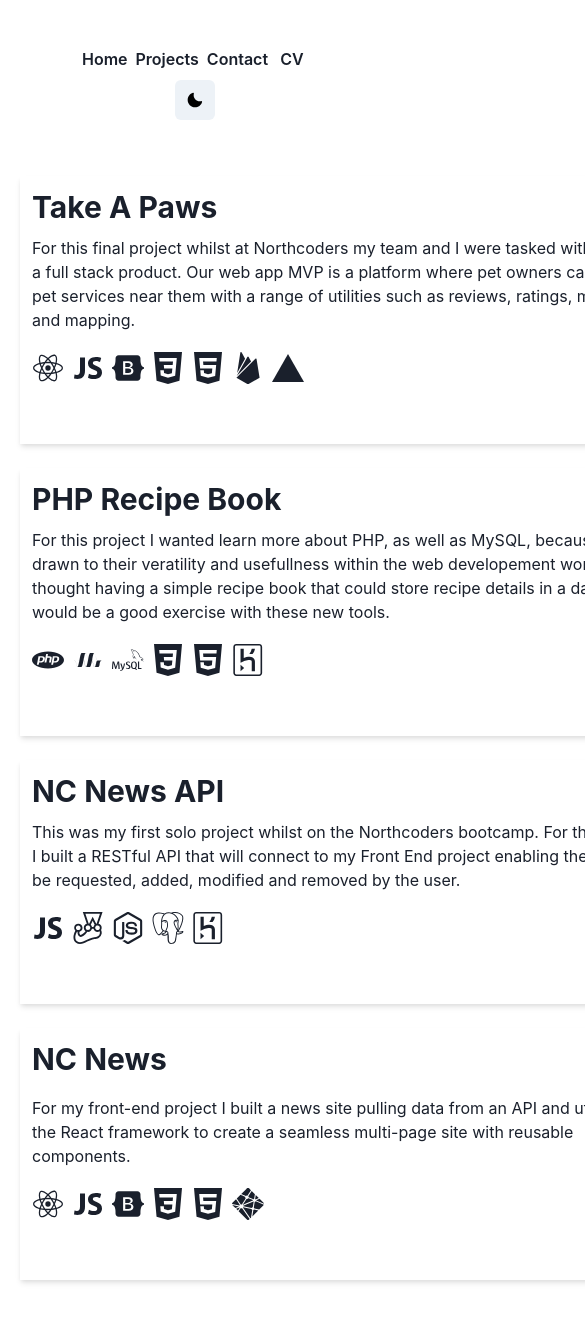
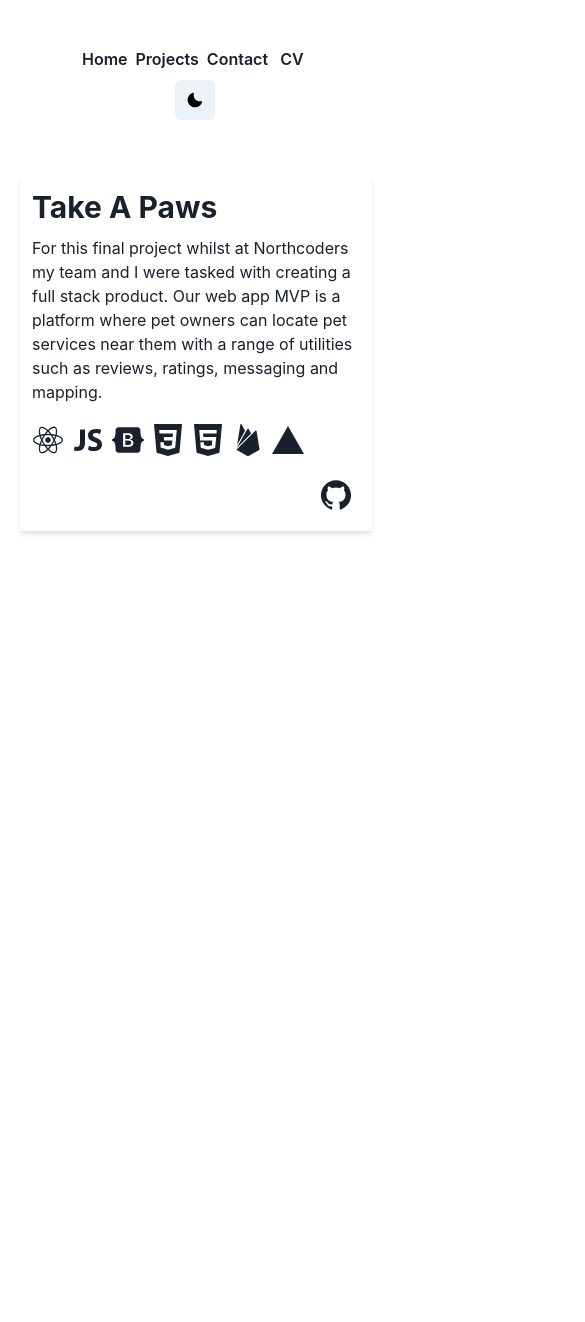
Before and after one commit to MoikeCheck/Portfolio, a Next.js app: page /projects in a window 390 px wide. Shown: the top 1322 px of the page, 585 px wide, since content can reach past the window. After the commit the page ends 844 px from the top, so only its background shows below. Built offline with nearby package versions, Linux system fonts and the light colour scheme.

Commit message:
project page mobile responsiveness amended

```diff
--- a/pages/projects.js
+++ b/pages/projects.js
@@ -65,7 +65,6 @@ export default function Projects() {
           alignItems="flex-start"
           maxWidth="700px"
         >
-          <ScaleFade initialScale={2} in={1}>
           <Link
             style={{ textDecoration: "none" }}
             href="https://pet-app-beta.vercel.app/"
@@ -82,11 +81,11 @@ export default function Projects() {
             >
               <Heading mb={2}>Take A Paws</Heading>
               <Text mb={5}>
-                  For this final project whilst at Northcoders my team and I
-                  were tasked with creating a full stack product. Our web app
-                  MVP is a platform where pet owners can locate pet services
-                  near them with a range of utilities such as reviews, ratings,
-                  messaging and mapping.
+                For this final project whilst at Northcoders my team and I were
+                tasked with creating a full stack product. Our web app MVP is a
+                platform where pet owners can locate pet services near them with
+                a range of utilities such as reviews, ratings, messaging and
+                mapping.
               </Text>
               <HStack
                 flexDirection="row"
@@ -101,7 +100,7 @@ export default function Projects() {
                 <SiFirebase size="2rem" />
                 <SiVercel size="2rem" />
               </HStack>
-                <HStack pl={580}>
+              <HStack pl={[280, 580, 580, 580]} pt={[15, 0, 0, 0]}>
                 <Link href="https://github.com/MoikeCheck/pet-app" passHref>
                   <IconButton
                     aria-label="github"
@@ -118,8 +117,7 @@ export default function Projects() {
               </HStack>
             </Box>
           </Link>
-          </ScaleFade>
-          <ScaleFade initialScale={3} in={1}>
+          {/* <ScaleFade initialScale={3} in={1}>
             <Link
               style={{ textDecoration: "none" }}
               href="https://simple-recipe-project.herokuapp.com/index.php"
@@ -173,8 +171,8 @@ export default function Projects() {
                 </HStack>
               </Box>
             </Link>
-          </ScaleFade>
-          <ScaleFade initialScale={4} in={1}>
+          </ScaleFade> */}
+          {/* <ScaleFade initialScale={4} in={1}>
             <Link
               style={{ textDecoration: "none" }}
               href="https://zestnews.herokuapp.com/api"
@@ -223,8 +221,8 @@ export default function Projects() {
                 </HStack>
               </Box>
             </Link>
-          </ScaleFade>
-          <ScaleFade initialScale={5} in={1}>
+          </ScaleFade> */}
+          {/* <ScaleFade initialScale={5} in={1}>
             <Link
               style={{ textDecoration: "none" }}
               href="https://zestnews.netlify.app/"
@@ -276,7 +274,7 @@ export default function Projects() {
                 </HStack>
               </Box>
             </Link>
-          </ScaleFade>
+          </ScaleFade> */}
         </Flex>
       </Stack>
     </Container>
```
Lines whose indentation alone changed are shown as unchanged.
